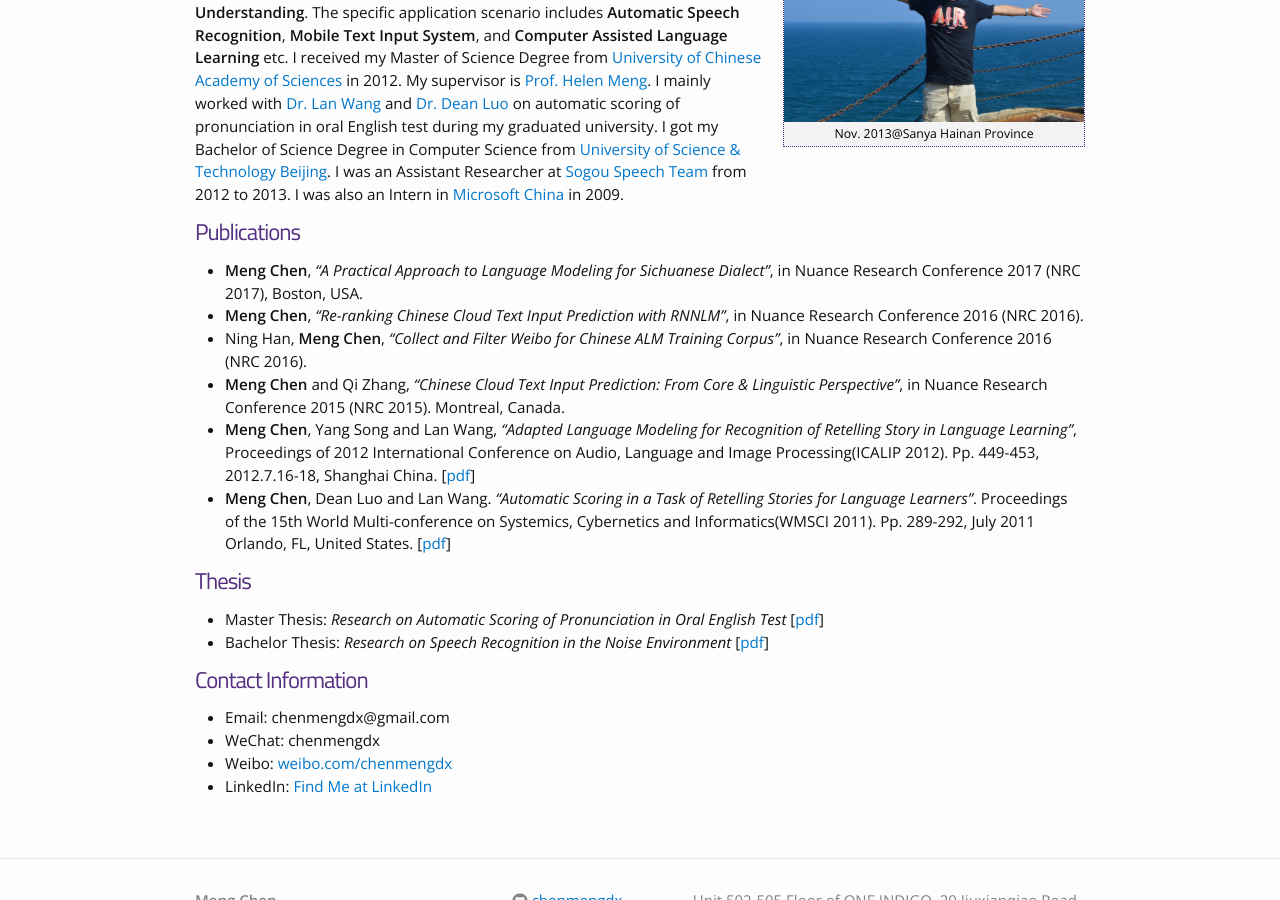
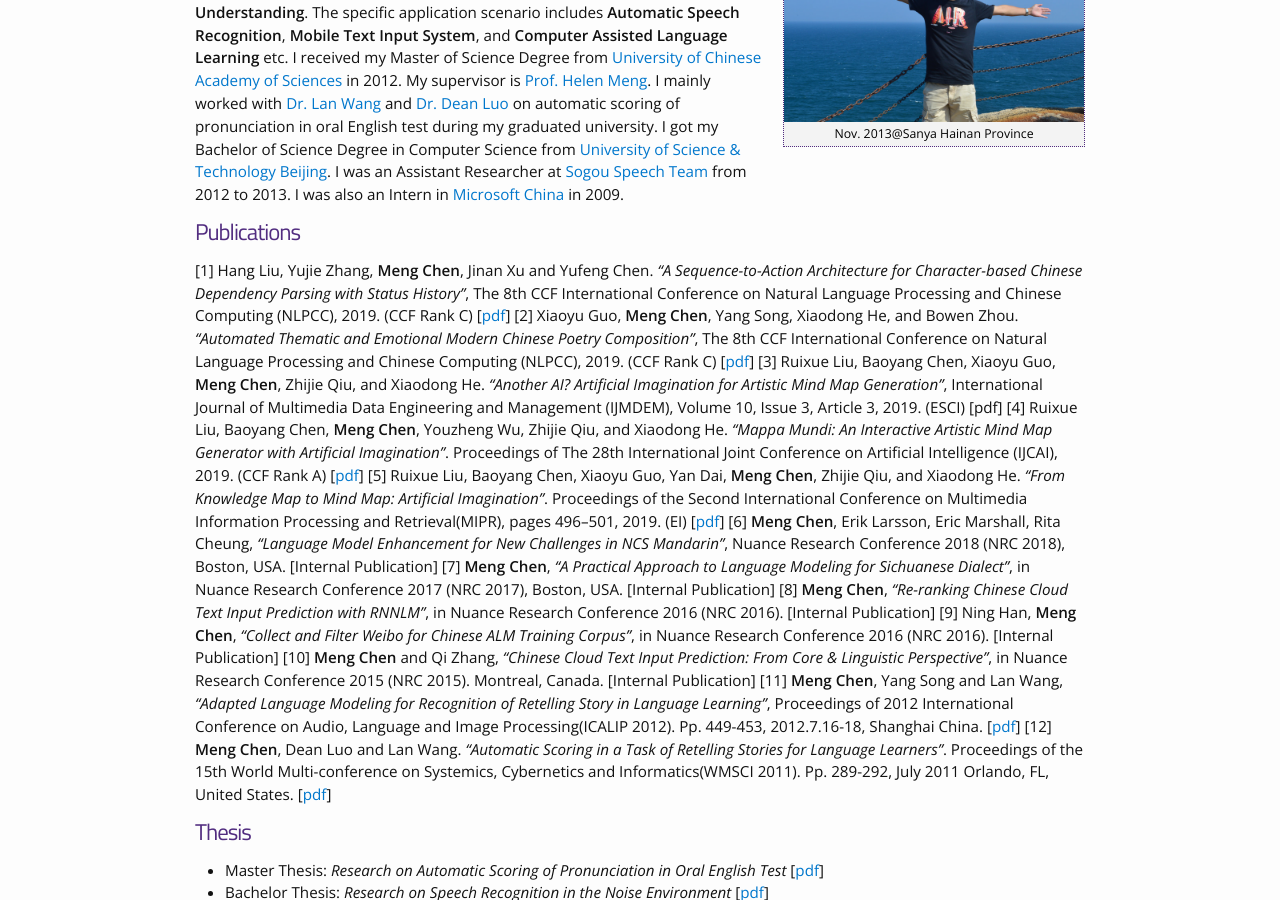
Before and after one commit to chenmengdx/chenmengdx.github.io, a Jekyll site: the page built from research.md, in a window 1280 px wide and 900 px high, scrolled down 237 px. Built offline with Jekyll 4.4.1, drawn with Linux system fonts in a browser that asks for light colours.

Commit message:
add publications

```diff
--- a/research.md
+++ b/research.md
@@ -14,12 +14,18 @@ I'm currently a **Senior Researcher** at **Dragon ASR Research Department** of [
 
 # Publications
 
-* **Meng Chen**, _"A Practical Approach to Language Modeling for Sichuanese Dialect"_, in Nuance Research Conference 2017 (NRC 2017), Boston, USA.
-* **Meng Chen**, _"Re-ranking Chinese Cloud Text Input Prediction with RNNLM"_, in Nuance Research Conference 2016 (NRC 2016).
-* Ning Han, **Meng Chen**, _"Collect and Filter Weibo for Chinese ALM Training Corpus"_, in Nuance Research Conference 2016 (NRC 2016).
-* **Meng Chen** and Qi Zhang, _"Chinese Cloud Text Input Prediction: From Core & Linguistic Perspective"_, in Nuance Research Conference 2015 (NRC 2015). Montreal, Canada.
-* **Meng Chen**, Yang Song and Lan Wang, _"Adapted Language Modeling for Recognition of Retelling Story in Language Learning"_, Proceedings of 2012 International Conference on Audio, Language and Image Processing(ICALIP 2012). Pp. 449-453, 2012.7.16-18, Shanghai China. [[pdf](../papers/ICALIP2012.pdf)]
-* **Meng Chen**, Dean Luo and Lan Wang. _"Automatic Scoring in a Task of Retelling Stories for Language Learners"_. Proceedings of the 15th World Multi-conference on Systemics, Cybernetics and Informatics(WMSCI 2011). Pp. 289-292, July 2011 Orlando, FL, United States. [[pdf](../papers/WMSCI2011.pdf)]
+[1] Hang Liu, Yujie Zhang, **Meng Chen**, Jinan Xu and Yufeng Chen. _"A Sequence-to-Action Architecture for Character-based Chinese Dependency Parsing with Status History"_, The 8th CCF International Conference on Natural Language Processing and Chinese Computing (NLPCC), 2019. (CCF Rank C) [[pdf](../papers/NLPCC2019_parsing_final.pdf)]
+[2] Xiaoyu Guo, **Meng Chen**, Yang Song, Xiaodong He, and Bowen Zhou. _"Automated Thematic and Emotional Modern Chinese Poetry Composition"_, The 8th CCF International Conference on Natural Language Processing and Chinese Computing (NLPCC), 2019. (CCF Rank C) [[pdf](../papers/NLPCC2019_poetry_final.pdf)]
+[3] Ruixue Liu, Baoyang Chen, Xiaoyu Guo, **Meng Chen**, Zhijie Qiu, and Xiaodong He. _"Another AI? Artificial Imagination for Artistic Mind Map Generation"_, International Journal of Multimedia Data Engineering and Management (IJMDEM), Volume 10, Issue 3, Article 3, 2019. (ESCI) [pdf]
+[4] Ruixue Liu, Baoyang Chen, **Meng Chen**, Youzheng Wu, Zhijie Qiu, and Xiaodong He. _"Mappa Mundi: An Interactive Artistic Mind Map Generator with Artificial Imagination"_. Proceedings of The 28th International Joint Conference on Artificial Intelligence (IJCAI), 2019. (CCF Rank A) [[pdf](../papers/IJCAI2019.pdf)]
+[5] Ruixue Liu, Baoyang Chen, Xiaoyu Guo, Yan Dai, **Meng Chen**, Zhijie Qiu, and Xiaodong He. _"From Knowledge Map to Mind Map: Artificial Imagination"_. Proceedings of the Second International Conference on Multimedia Information Processing and Retrieval(MIPR), pages 496–501, 2019. (EI) [[pdf](../papers/AIArt2019.pdf)]
+[6] **Meng Chen**, Erik Larsson, Eric Marshall, Rita Cheung, _"Language Model Enhancement for New Challenges in NCS Mandarin"_, Nuance Research Conference 2018 (NRC 2018), Boston, USA. [Internal Publication]
+[7] **Meng Chen**, _"A Practical Approach to Language Modeling for Sichuanese Dialect"_, in Nuance Research Conference 2017 (NRC 2017), Boston, USA. [Internal Publication]
+[8] **Meng Chen**, _"Re-ranking Chinese Cloud Text Input Prediction with RNNLM"_, in Nuance Research Conference 2016 (NRC 2016). [Internal Publication]
+[9] Ning Han, **Meng Chen**, _"Collect and Filter Weibo for Chinese ALM Training Corpus"_, in Nuance Research Conference 2016 (NRC 2016). [Internal Publication]
+[10] **Meng Chen** and Qi Zhang, _"Chinese Cloud Text Input Prediction: From Core & Linguistic Perspective"_, in Nuance Research Conference 2015 (NRC 2015). Montreal, Canada. [Internal Publication]
+[11] **Meng Chen**, Yang Song and Lan Wang, _"Adapted Language Modeling for Recognition of Retelling Story in Language Learning"_, Proceedings of 2012 International Conference on Audio, Language and Image Processing(ICALIP 2012). Pp. 449-453, 2012.7.16-18, Shanghai China. [[pdf](../papers/ICALIP2012.pdf)]
+[12] **Meng Chen**, Dean Luo and Lan Wang. _"Automatic Scoring in a Task of Retelling Stories for Language Learners"_. Proceedings of the 15th World Multi-conference on Systemics, Cybernetics and Informatics(WMSCI 2011). Pp. 289-292, July 2011 Orlando, FL, United States. [[pdf](../papers/WMSCI2011.pdf)]
 
 
 
```
Also changed, not shown: 5 other files.
